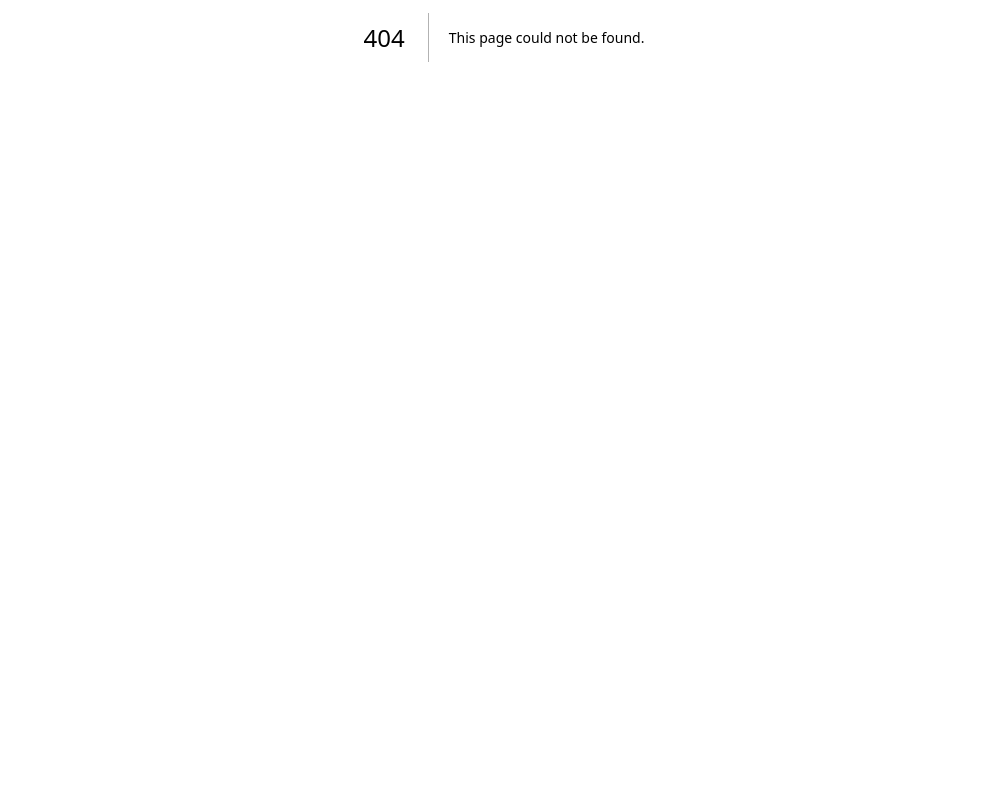
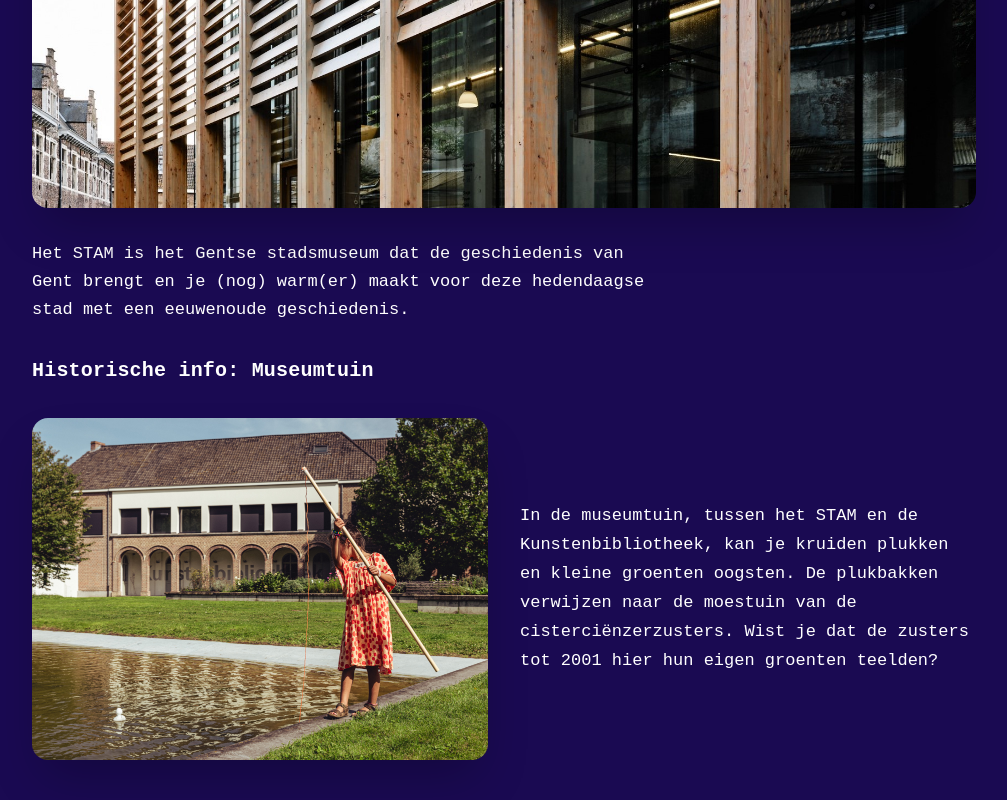
Before and after one commit to moritzhirsch/Iframe_Maker, a Next.js app: page /bijloke in a window 1280 px wide. Before the commit this address had no page. Shown: the part 363-1163 px from the top of the page, without its empty margins (136-1143 px from the left). Before the commit the page ends 800 px from the top, so only its background shows below. Built offline with nearby package versions, Linux system fonts and the light colour scheme.

Commit message:
renamed test to bijloke

```diff
--- a/app/test/layout.tsx
+++ b/app/bijloke/layout.tsx
@@ -1,4 +1,4 @@
-// app/test/layout.tsx
+// app/bijloke/layout.tsx
 export default function TestLayout({ children }: { children: React.ReactNode }) {
   return (
     <div className="min-h-dvh" style={{ fontFamily: '"Courier New", Courier, monospace' }}>
--- a/app/test/page.tsx
+++ b/app/bijloke/page.tsx
@@ -1,4 +1,4 @@
-// app/test/page.tsx
+// app/bijloke/page.tsx
 import type { Metadata } from "next";
 import Image from "next/image";
 
@@ -38,7 +38,7 @@ export default function Page() {
         {/* 2) Location text */}
         <section aria-labelledby="loc-title" className="max-w-prose">
           <h1 id="loc-title" className="sr-only">STAM — Entrance hall</h1>
-          <p className="text-[16px] md:text-[17px] leading-[1.65]">
+          <p className="text-[16px] md:text-[17px] leading-[1.65] font-medium">
             Het STAM is het Gentse stadsmuseum dat de geschiedenis van Gent
             brengt en je (nog) warm(er) maakt voor deze hedendaagse stad met
             een eeuwenoude geschiedenis.
@@ -46,13 +46,13 @@ export default function Page() {
         </section>
 
         {/* 3) Historical header */}
-        <h2 className="text-[18px] md:text-[20px] font-semibold tracking-[0.2px]">
+        <h2 aria-labelledby="historical"
+          className="text-[18px] md:text-[20px] font-semibold tracking-[0.2px]">
           Historische info: Museumtuin
         </h2>
 
         {/* 4–5) Historical block: mobile stacked, desktop split */}
         <section
-          aria-labelledby="historical"
           className="grid grid-cols-1 md:grid-cols-2 gap-6 md:gap-8 items-start"
         >
           {/* Historical image */}
@@ -70,7 +70,7 @@ export default function Page() {
 
           {/* Historical text */}
           <div className="order-2 md:order-none self-center">
-            <p id="historical" className="text-[16px] md:text-[17px] leading-[1.7] max-w-prose">
+            <p id="historical" className="text-[16px] md:text-[17px] leading-[1.7] font-medium max-w-prose">
               In de museumtuin, tussen het STAM en de Kunstenbibliotheek, kan je
               kruiden plukken en kleine groenten oogsten. De plukbakken verwijzen
               naar de moestuin van de cisterciënzerzusters. Wist je dat de zusters
```
